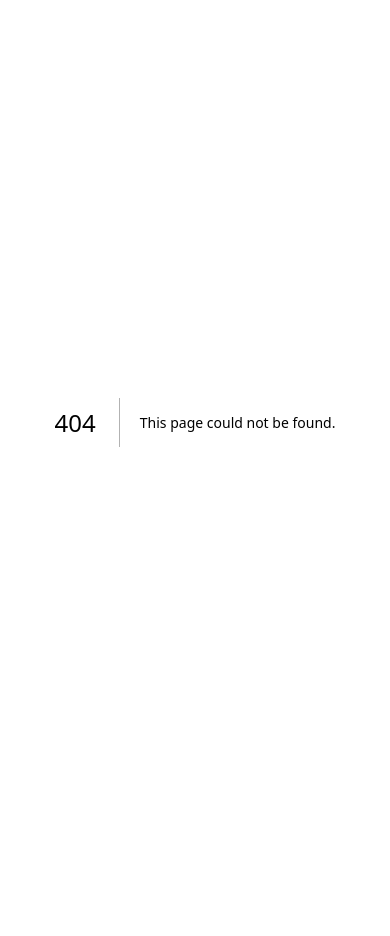
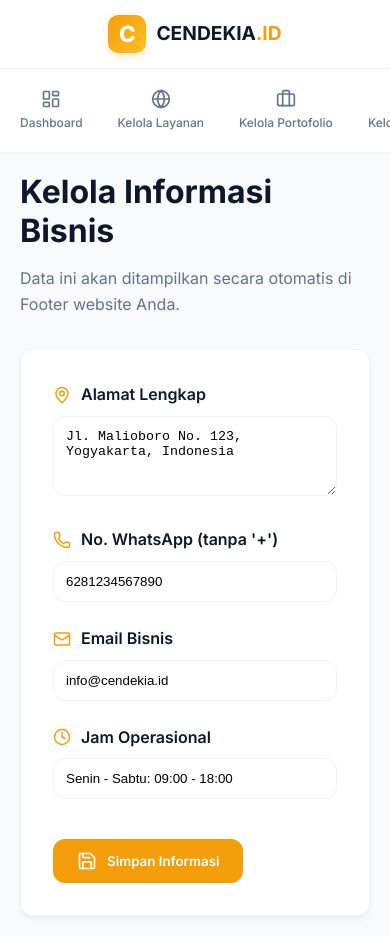
Before and after one commit to aghilshiroj93/cendekia.id, a Next.js app: page /admin/info in a window 390 px wide. Before the commit this address had no page. Before the commit the page ends 844 px from the top, so only its background shows below. Built offline with nearby package versions, Linux system fonts and the light colour scheme; sample sign-in values are in the browser's storage.

Commit message:
Fix Admin Responsiveness and implement Dynamic Footer CRUD

```diff
--- a/app/admin/AdminLayout.module.css
+++ b/app/admin/AdminLayout.module.css
@@ -1,24 +1,24 @@
 .adminContainer {
   display: flex;
   min-height: 100vh;
-  background-color: #f1f5f9;
+  background-color: #f8fafc;
 }
 
 .sidebar {
   width: 260px;
-  background-color: #1e293b;
-  color: white;
+  background-color: white;
+  border-right: 1px solid var(--border);
   display: flex;
   flex-direction: column;
   position: fixed;
   height: 100vh;
-  left: 0;
-  top: 0;
+  z-index: 100;
+  transition: transform 0.3s ease;
 }
 
 .sidebarHeader {
-  padding: var(--space-lg);
-  border-bottom: 1px solid rgba(255,255,255,0.1);
+  padding: 24px;
+  border-bottom: 1px solid var(--border);
 }
 
 .sidebarHeader h2 span {
@@ -27,50 +27,111 @@
 
 .nav {
   flex: 1;
-  padding: var(--space-md) 0;
+  padding: 16px;
+  display: flex;
+  flex-direction: column;
+  gap: 8px;
 }
 
 .navItem {
   display: flex;
   align-items: center;
-  gap: var(--space-sm);
-  padding: 0.75rem var(--space-lg);
-  color: #cbd5e1;
-  transition: var(--transition-fast);
+  gap: 12px;
+  padding: 12px 16px;
+  border-radius: var(--radius-md);
+  color: var(--secondary);
+  text-decoration: none;
+  font-weight: 500;
+  transition: all 0.2s;
 }
 
-.navItem:hover, .active {
-  background-color: rgba(255,255,255,0.05);
-  color: white;
-  border-left: 3px solid var(--primary);
+.navItem:hover {
+  background-color: #f1f5f9;
+  color: var(--primary);
+}
+
+.active {
+  background-color: #fff7ed;
+  color: var(--primary);
 }
 
 .sidebarFooter {
-  padding: var(--space-lg);
-  border-top: 1px solid rgba(255,255,255,0.1);
+  padding: 24px;
+  border-top: 1px solid var(--border);
 }
 
 .logout {
   display: flex;
   align-items: center;
-  gap: var(--space-sm);
+  gap: 12px;
   color: #ef4444;
+  font-weight: 500;
 }
 
 .mainContent {
   flex: 1;
   margin-left: 260px;
-  padding: var(--space-xl);
+  padding: 40px;
+  width: 100%;
+}
+
+/* Responsive Design */
+@media (max-width: 992px) {
+  .sidebar {
+    width: 200px;
+  }
+  .mainContent {
+    margin-left: 200px;
+  }
 }
 
 @media (max-width: 768px) {
+  .adminContainer {
+    flex-direction: column;
+  }
+
   .sidebar {
-    width: 70px;
+    width: 100%;
+    height: auto;
+    position: relative;
+    border-right: none;
+    border-bottom: 1px solid var(--border);
   }
-  .sidebar h2, .navItem span, .logout span {
-    display: none;
+
+  .nav {
+    flex-direction: row;
+    overflow-x: auto;
+    padding: 10px;
+    gap: 15px;
   }
+
+  .navItem {
+    padding: 10px;
+    white-space: nowrap;
+    flex-direction: column;
+    gap: 4px;
+    font-size: 0.75rem;
+  }
+
+  .navItem span {
+    display: block;
+  }
+
   .mainContent {
-    margin-left: 70px;
+    margin-left: 0;
+    padding: 20px;
+  }
+
+  .sidebarHeader {
+    padding: 15px;
+    text-align: center;
+  }
+
+  .sidebarHeader > div {
+    justify-content: center;
+  }
+
+  .sidebarFooter {
+    display: none; /* Sembunyikan footer sidebar di mobile untuk hemat ruang */
   }
 }
--- /dev/null
+++ b/app/admin/info/page.js
@@ -0,0 +1,93 @@
+'use client';
+import { useState, useEffect } from 'react';
+import { Save, Info, MapPin, Phone, Mail, Clock } from 'lucide-react';
+import { getInfo, saveInfo } from '@/lib/storage';
+
+export default function ManageInfo() {
+  const [info, setInfo] = useState({ address: '', phone: '', email: '', hours: '' });
+  const [isSaved, setIsSaved] = useState(false);
+
+  useEffect(() => {
+    setInfo(getInfo());
+  }, []);
+
+  const handleSubmit = (e) => {
+    e.preventDefault();
+    saveInfo(info);
+    setIsSaved(true);
+    setTimeout(() => setIsSaved(false), 3000);
+  };
+
+  return (
+    <div style={{ maxWidth: '800px' }}>
+      <div style={{ marginBottom: 'var(--space-lg)' }}>
+        <h1>Kelola Informasi Bisnis</h1>
+        <p style={{ color: 'var(--secondary)' }}>Data ini akan ditampilkan secara otomatis di Footer website Anda.</p>
+      </div>
+
+      <div className="card">
+        <form onSubmit={handleSubmit}>
+          <div style={{ display: 'grid', gap: '1.5rem' }}>
+            <div>
+              <label style={{ display: 'flex', alignItems: 'center', gap: '10px', marginBottom: '0.5rem', fontWeight: '600' }}>
+                <MapPin size={18} color="var(--primary)" /> Alamat Lengkap
+              </label>
+              <textarea
+                style={{ width: '100%', padding: '0.75rem', border: '1px solid var(--border)', borderRadius: 'var(--radius-md)', minHeight: '80px' }}
+                value={info.address}
+                onChange={(e) => setInfo({...info, address: e.target.value})}
+                required
+              />
+            </div>
+
+            <div style={{ display: 'grid', gridTemplateColumns: 'repeat(auto-fit, minmax(250px, 1fr))', gap: '1.5rem' }}>
+              <div>
+                <label style={{ display: 'flex', alignItems: 'center', gap: '10px', marginBottom: '0.5rem', fontWeight: '600' }}>
+                  <Phone size={18} color="var(--primary)" /> No. WhatsApp (tanpa '+')
+                </label>
+                <input
+                  type="text"
+                  style={{ width: '100%', padding: '0.75rem', border: '1px solid var(--border)', borderRadius: 'var(--radius-md)' }}
+                  value={info.phone}
+                  onChange={(e) => setInfo({...info, phone: e.target.value})}
+                  placeholder="628123456789"
+                  required
+                />
+              </div>
+              <div>
+                <label style={{ display: 'flex', alignItems: 'center', gap: '10px', marginBottom: '0.5rem', fontWeight: '600' }}>
+                  <Mail size={18} color="var(--primary)" /> Email Bisnis
+                </label>
+                <input
+                  type="email"
+                  style={{ width: '100%', padding: '0.75rem', border: '1px solid var(--border)', borderRadius: 'var(--radius-md)' }}
+                  value={info.email}
+                  onChange={(e) => setInfo({...info, email: e.target.value})}
+                  required
+                />
+              </div>
+            </div>
+
+            <div>
+              <label style={{ display: 'flex', alignItems: 'center', gap: '10px', marginBottom: '0.5rem', fontWeight: '600' }}>
+                <Clock size={18} color="var(--primary)" /> Jam Operasional
+              </label>
+              <input
+                type="text"
+                style={{ width: '100%', padding: '0.75rem', border: '1px solid var(--border)', borderRadius: 'var(--radius-md)' }}
+                value={info.hours}
+                onChange={(e) => setInfo({...info, hours: e.target.value})}
+                placeholder="Senin - Sabtu: 09:00 - 18:00"
+                required
+              />
+            </div>
+
+            <button type="submit" className="btn btn-primary" style={{ gap: '10px', width: 'fit-content', marginTop: '1rem' }}>
+              <Save size={20} /> {isSaved ? 'Berhasil Disimpan!' : 'Simpan Informasi'}
+            </button>
+          </div>
+        </form>
+      </div>
+    </div>
+  );
+}
--- a/app/admin/layout.js
+++ b/app/admin/layout.js
@@ -2,7 +2,7 @@
 import { useEffect, useState } from 'react';
 import { useRouter, usePathname } from 'next/navigation';
 import Link from 'next/link';
-import { LayoutDashboard, Globe, Share2, LogOut, Briefcase } from 'lucide-react';
+import { LayoutDashboard, Globe, Share2, LogOut, Briefcase, Info } from 'lucide-react';
 import styles from './AdminLayout.module.css';
 
 export default function AdminLayout({ children }) {
@@ -61,6 +61,10 @@ export default function AdminLayout({ children }) {
             <Share2 size={20} />
             <span>Kelola Sosmed</span>
           </Link>
+          <Link href="/admin/info" className={`${styles.navItem} ${pathname === '/admin/info' ? styles.active : ''}`}>
+            <Info size={20} />
+            <span>Kelola Info</span>
+          </Link>
         </nav>
         <div className={styles.sidebarFooter}>
           <button onClick={handleLogout} className={styles.logout} style={{ background: 'none', border: 'none', cursor: 'pointer', width: '100%', textAlign: 'left' }}>
```
Also changed, not shown: components/Footer.js (+32 -11 lines), lib/storage.js.
